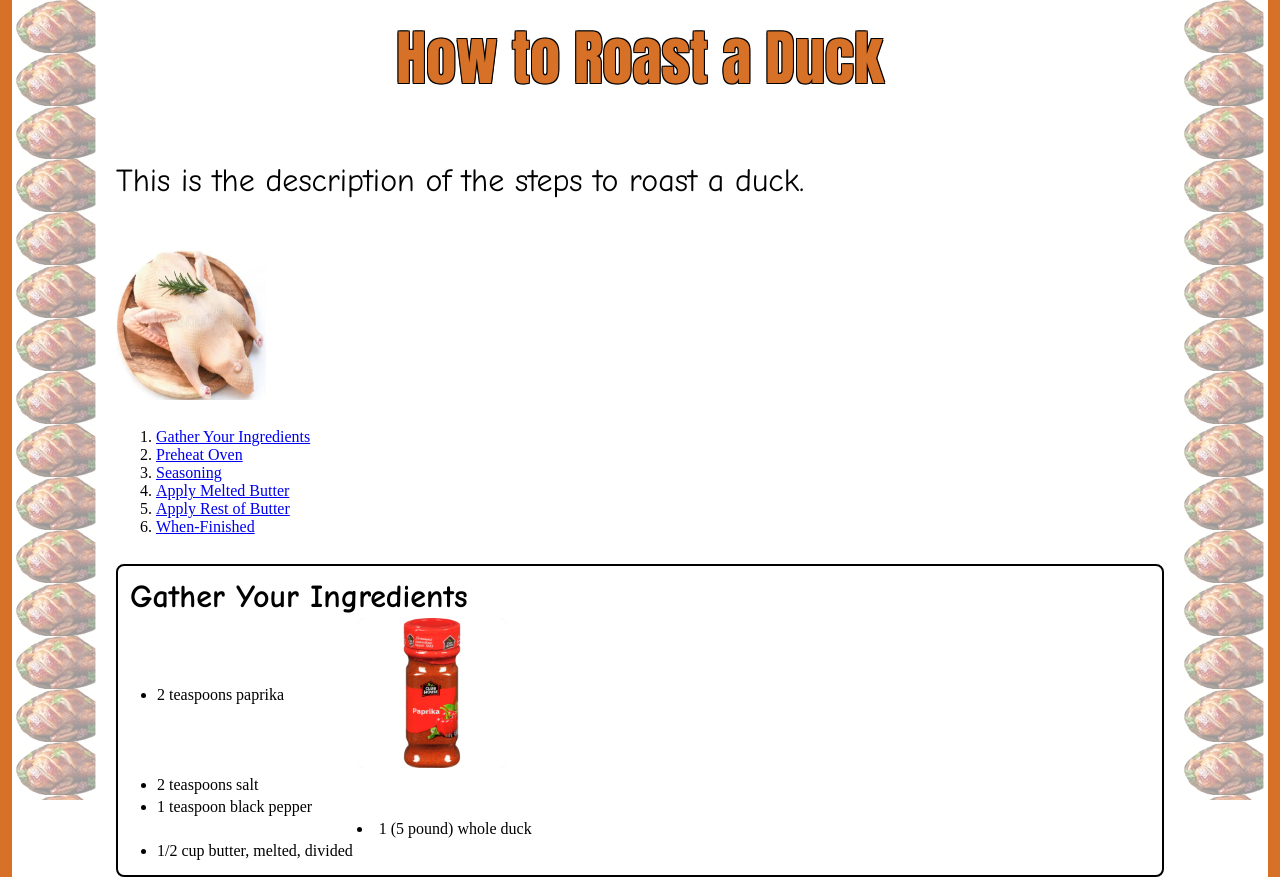
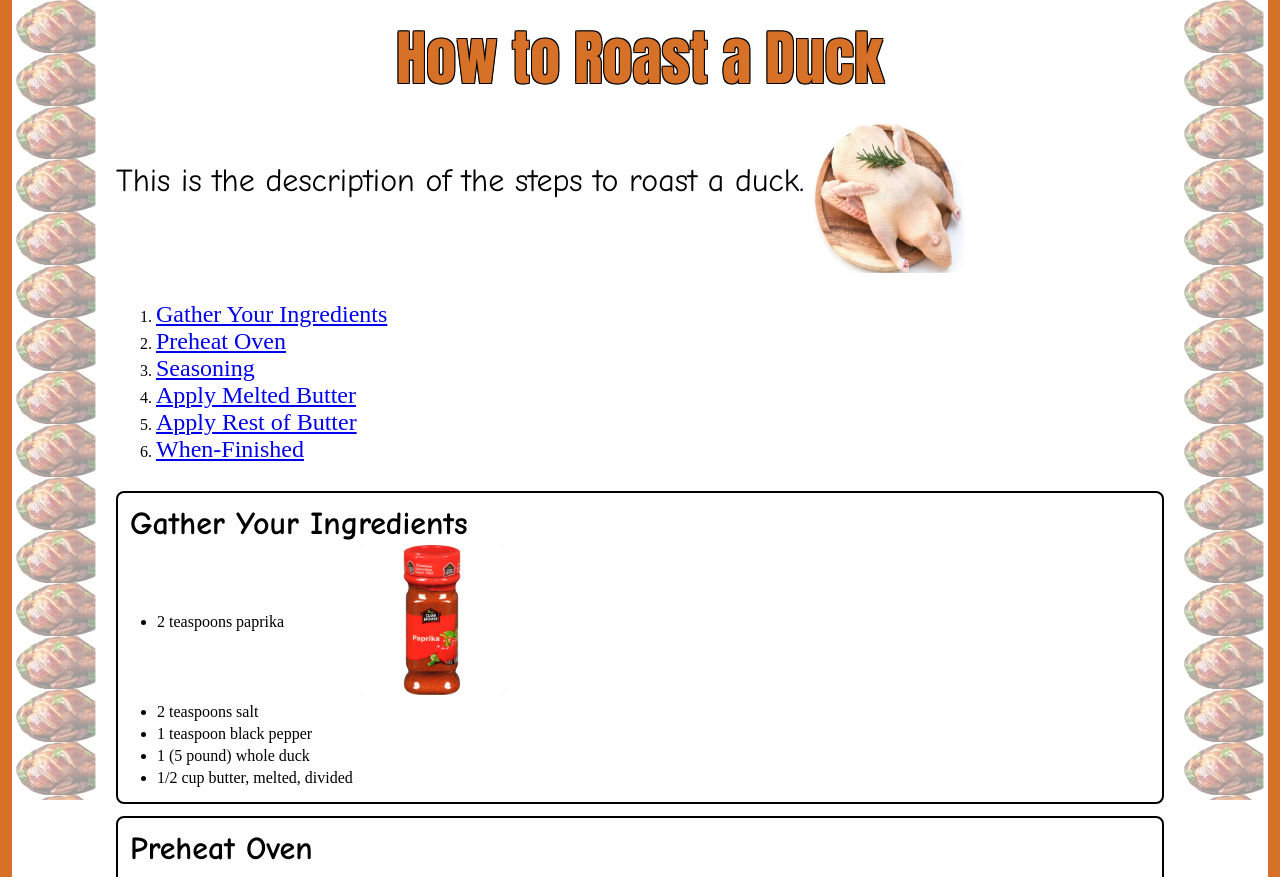
Before and after one commit to Quinxu/terraform-beginner-bootcamp-2023, a website: page public/roasting/index.html in a window 1280 px wide. Shown: the top 877 px of the page. Drawn offline with Linux system fonts and the light colour scheme.

Commit message:
#42 continue to work on index.html

```diff
--- a/public/roasting/index.html
+++ b/public/roasting/index.html
@@ -110,6 +110,10 @@
             flex-direction: row;
         }
 
+        .flex-row img {
+            margin-left: 10px;
+        }
+
         img {
             border-radius: 8px;
             width: 150px;
@@ -118,7 +122,7 @@
         }
 
        nav a {
-        font-size: ;
+        font-size: 24px;
        }
 
 
@@ -132,8 +136,13 @@
         <article>
             <!-- <header> -->
             <h1>How to Roast a Duck</h1>
-            <p>This is the description of the steps to roast a duck.</p>
-            <img src="/assets/raw-duck.jpg" alt="Roasted Duck" width="100px" height="100px">
+            <div class="flex-row">
+
+                        <p>This is the description of the steps to roast a duck.</p>
+
+                        <img src="/assets/raw-duck.jpg" alt="Roasted Duck">
+
+            </div>
             <nav>
                 <ol>
                     <li><a href="#Gather-Your-Ingredients">Gather Your Ingredients</a></li>
@@ -155,7 +164,7 @@
                                 <li>2 teaspoons paprika</li>
                             </ul>
                         </td>
-                        <td><img src="/assets/paprika.png" width="50px" height="50px"></td>
+                        <td><img src="/assets/paprika.png"></td>
                     </tr>
                     <tr>
                         <td>
@@ -173,9 +182,9 @@
                     </tr>
                     <tr>
                         <td>
-                            <td>
+                            <ul>
                                 <li>1 (5 pound) whole duck</li>
-                            </td>
+                            </ul>
 
                         </td>
                     </tr>
@@ -188,7 +197,7 @@
                         </td>
 
                     </tr>
-                </ul>
+
                 </table>
                 </div>
                 <!-- <div class="flex-grow">
@@ -239,7 +248,7 @@
                 <h2 id="When-Finished">When Finished</h2>
                 <div class="flex-grow">
                     <p>After roasting is finished, the cooked duck should be like this.</p>
-                    <img src="/assets/roast-duck.jpg" alt="Roasted Duck" width="100px" height="100px">
+                    <img src="/assets/roast-duck.jpg" alt="Roasted Duck">
                 </div>
             </section>
             <footer>
```
